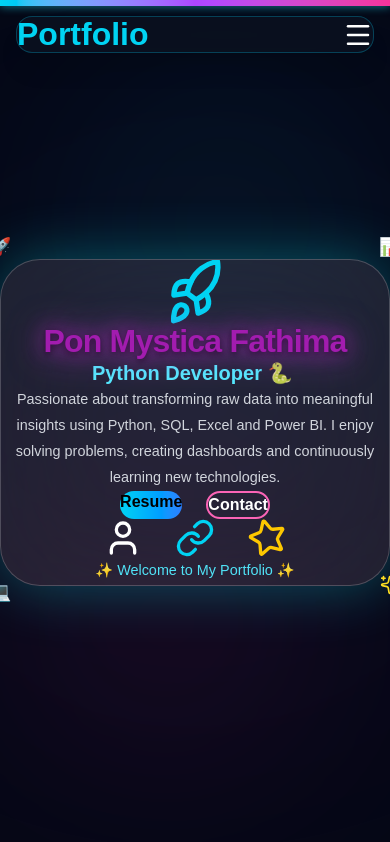
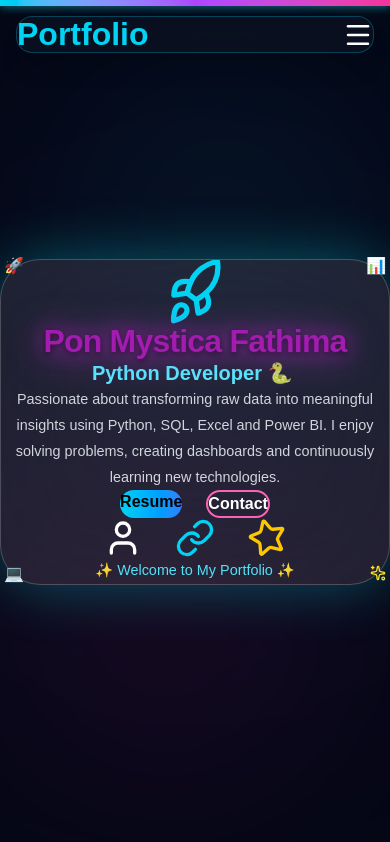
Before and after one commit to ponmysticafathima-pixel/portfolio-pro, a Next.js app: page / in a window 390 px wide. Shown: the top 842 px of the page. Built offline with nearby package versions, Linux system fonts and the light colour scheme.

Commit message:
fix emoji clipping on mobile

```diff
--- a/app/components/Home.tsx
+++ b/app/components/Home.tsx
@@ -22,27 +22,27 @@ export default function Home() {
         <div className="absolute top-1/2 left-1/2 w-80 h-80 bg-purple-500/20 rounded-full blur-[150px] -translate-x-1/2 -translate-y-1/2 animate-pulse"></div>
       </div>
 
-      <div className="relative w-full max-w-5xl mx-16 sm:mx-8 md:mx-4 flex items-center justify-center">
+      <div className="relative w-full max-w-5xl mx-6 sm:mx-8 md:mx-4 flex items-center justify-center">
         <motion.div
-          animate={{ y: [0, -16, 0] }}
+          animate={{ y: [0, -12, 0] }}
           transition={{ repeat: Infinity, duration: 3 }}
-          className="absolute top-0 left-0 -translate-x-1/2 -translate-y-1/2 text-lg sm:text-4xl z-20"
+          className="absolute top-1 left-1 sm:-top-8 sm:-left-6 md:-top-10 md:-left-10 text-base sm:text-4xl z-20"
         >
           🚀
         </motion.div>
 
         <motion.div
-          animate={{ y: [0, 16, 0] }}
+          animate={{ y: [0, 12, 0] }}
           transition={{ repeat: Infinity, duration: 4 }}
-          className="absolute bottom-0 left-0 -translate-x-1/2 translate-y-1/2 text-lg sm:text-4xl z-20"
+          className="absolute bottom-1 left-1 sm:-bottom-8 sm:-left-6 md:-bottom-10 md:-left-10 text-base sm:text-4xl z-20"
         >
           💻
         </motion.div>
 
         <motion.div
-          animate={{ y: [0, -16, 0] }}
+          animate={{ y: [0, -12, 0] }}
           transition={{ repeat: Infinity, duration: 3 }}
-          className="absolute top-0 right-0 translate-x-1/2 -translate-y-1/2 text-lg sm:text-4xl z-20"
+          className="absolute top-1 right-1 sm:-top-8 sm:-right-6 md:-top-10 md:-right-10 text-base sm:text-4xl z-20"
         >
           📊
         </motion.div>
@@ -50,9 +50,9 @@ export default function Home() {
         <motion.div
           animate={{ rotate: 360 }}
           transition={{ repeat: Infinity, duration: 12 }}
-          className="absolute bottom-0 right-0 translate-x-1/2 translate-y-1/2 z-20"
+          className="absolute bottom-1 right-1 sm:-bottom-8 sm:-right-6 md:-bottom-10 md:-right-10 z-20"
         >
-          <Sparkles className="text-yellow-300 w-5 h-5 sm:w-12 sm:h-12" />
+          <Sparkles className="text-yellow-300 w-4 h-4 sm:w-12 sm:h-12" />
         </motion.div>
 
         <motion.div
```
